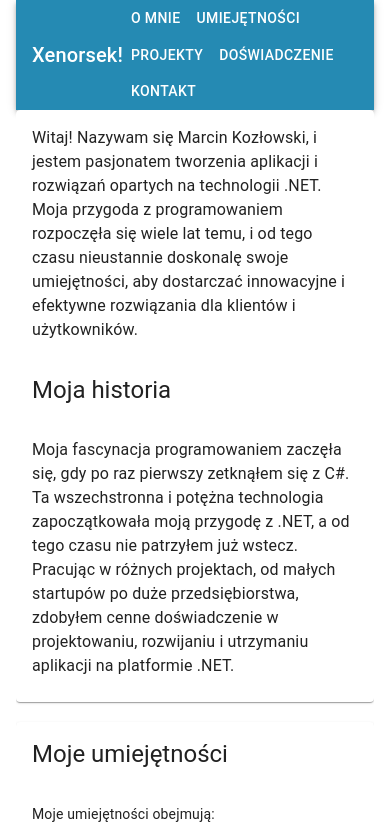
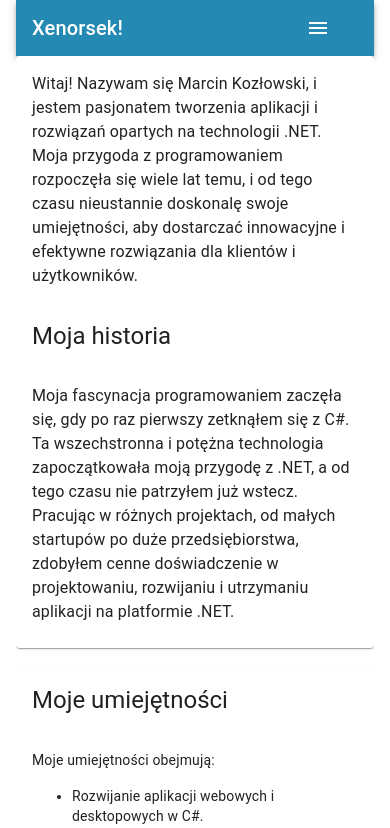
Before and after one commit to Xenorsek/xenorsek.github.io, a React (Create React App) app in the folder portfolio/: page / in a window 390 px wide. Shown: the top 828 px of the page. Built offline with nearby package versions, Linux system fonts and the light colour scheme.

Commit message:
Dodanie mniejszego menu w razie mniejszego ekranu

```diff
--- a/portfolio/src/assets/styles/header.scss
+++ b/portfolio/src/assets/styles/header.scss
@@ -7,3 +7,16 @@
         font-size: 30px;
     }
 }
+.iconNavigation{
+        display:none;
+    }
+
+@media (max-width: 768px) {
+    .navigation{
+        display:none;
+    }
+
+    .iconNavigation{
+        display:inherit;
+    }
+  }
--- a/portfolio/src/components/Main/Header/Header.js
+++ b/portfolio/src/components/Main/Header/Header.js
@@ -1,8 +1,10 @@
-import { AppBar, Box, Toolbar, Typography } from '@mui/material';
-import Button from '@mui/material/Button';
+import { AppBar, Box, IconButton, Toolbar, Typography, MenuItem, Menu, Button } from '@mui/material';
 import { scroller } from 'react-scroll';
+import MenuIcon from '@mui/icons-material/Menu';
+import React from 'react';
 const Header = ({fetchMoreData, componentsNames}) => {
     const scrollToSection = (section) => {
+        setAnchorEl(null);
         if(componentsNames[section].visible){
             scroller.scrollTo(componentsNames[section].name, {
                 duration: 800,
@@ -23,6 +25,16 @@ const Header = ({fetchMoreData, componentsNames}) => {
         }
       };
 
+    const [anchorEl, setAnchorEl] = React.useState(null);
+    const open = Boolean(anchorEl);
+    const handleClick = (event) => {
+        setAnchorEl(event.currentTarget);
+    };
+
+    const handleClose = () => {
+        setAnchorEl(null);
+    };
+
 return (
     <Box>
         <AppBar position="static" className='header'>
@@ -30,6 +42,36 @@ return (
                 <Typography variant="h6" component="div" sx={{ flexGrow: 1 }}>
                     Xenorsek!
                 </Typography>
+                <div className='iconNavigation'>
+                    <IconButton
+                        size="large"
+                        edge="start"
+                        color="inherit"
+                        aria-label="menu"
+                        aria-controls={open ? 'basic-menu' : undefined}
+                        aria-haspopup="true"
+                        aria-expanded={open ? 'true' : undefined}
+                        onClick={handleClick}
+                        sx={{ mr: 2 }}
+                    >
+                        <MenuIcon />
+                    </IconButton>
+                </div>
+                <Menu
+                    id="basic-menu"
+                    anchorEl={anchorEl}
+                    open={open}
+                    onClose={handleClose}
+                    MenuListProps={{
+                    'aria-labelledby': 'basic-button',
+                    }}
+                >
+                    <MenuItem onClick={()=>{scrollToSection(0)}}>O mnie</MenuItem>
+                    <MenuItem onClick={()=>{scrollToSection(1)}}>Umiejętności</MenuItem>
+                    <MenuItem onClick={()=>{scrollToSection(2)}}>Projekty</MenuItem>
+                    <MenuItem onClick={()=>{scrollToSection(3)}}>Doświadczenie</MenuItem>
+                    <MenuItem onClick={()=>{scrollToSection(4)}}>Kontakt</MenuItem>
+                </Menu>
                 <div className="navigation">
                     <Button color="secondary" variant="text" onClick={()=>{scrollToSection(0)}}>O mnie</Button>
                     <Button color="secondary" variant="text" onClick={()=>{scrollToSection(1)}}>Umiejętności</Button>
```
Lines whose indentation alone changed are shown as unchanged.
